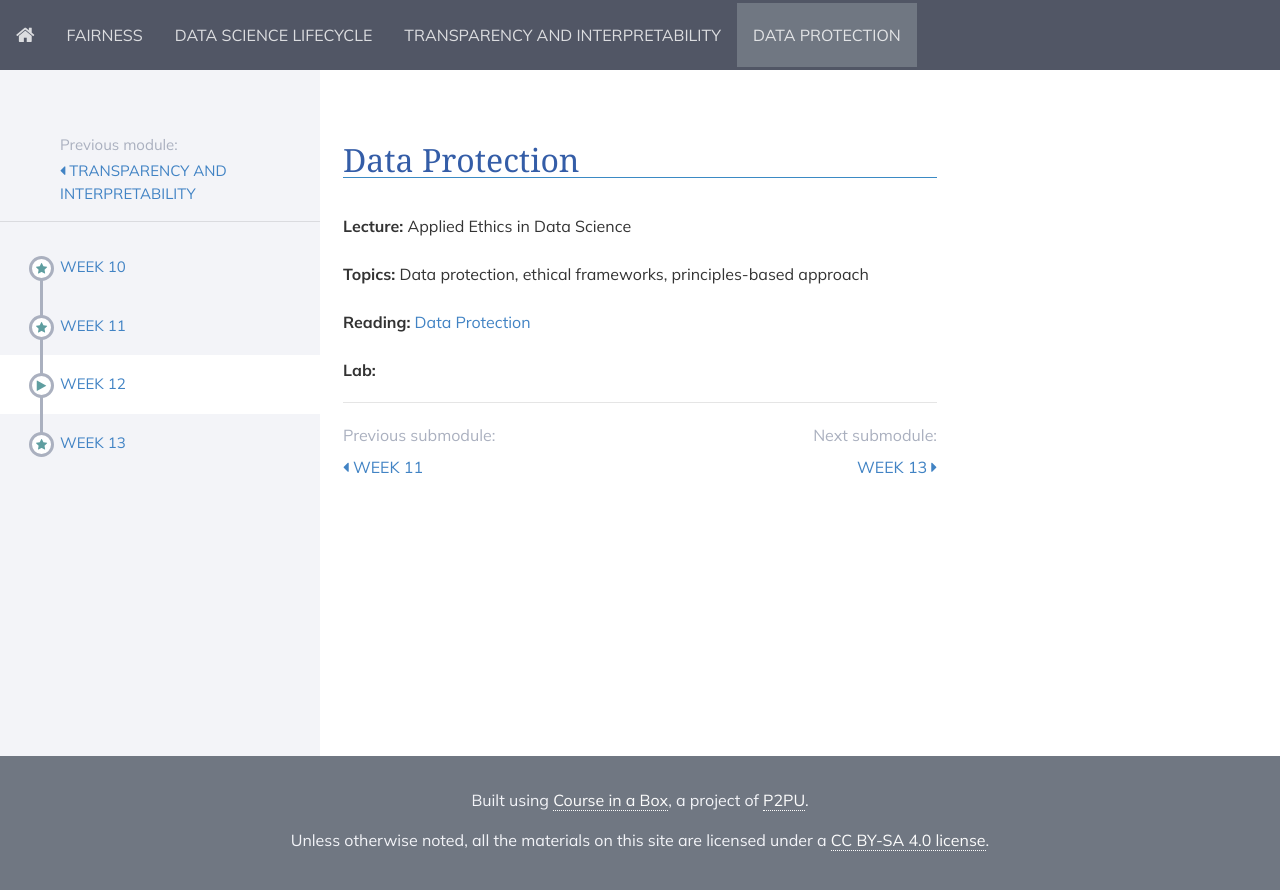
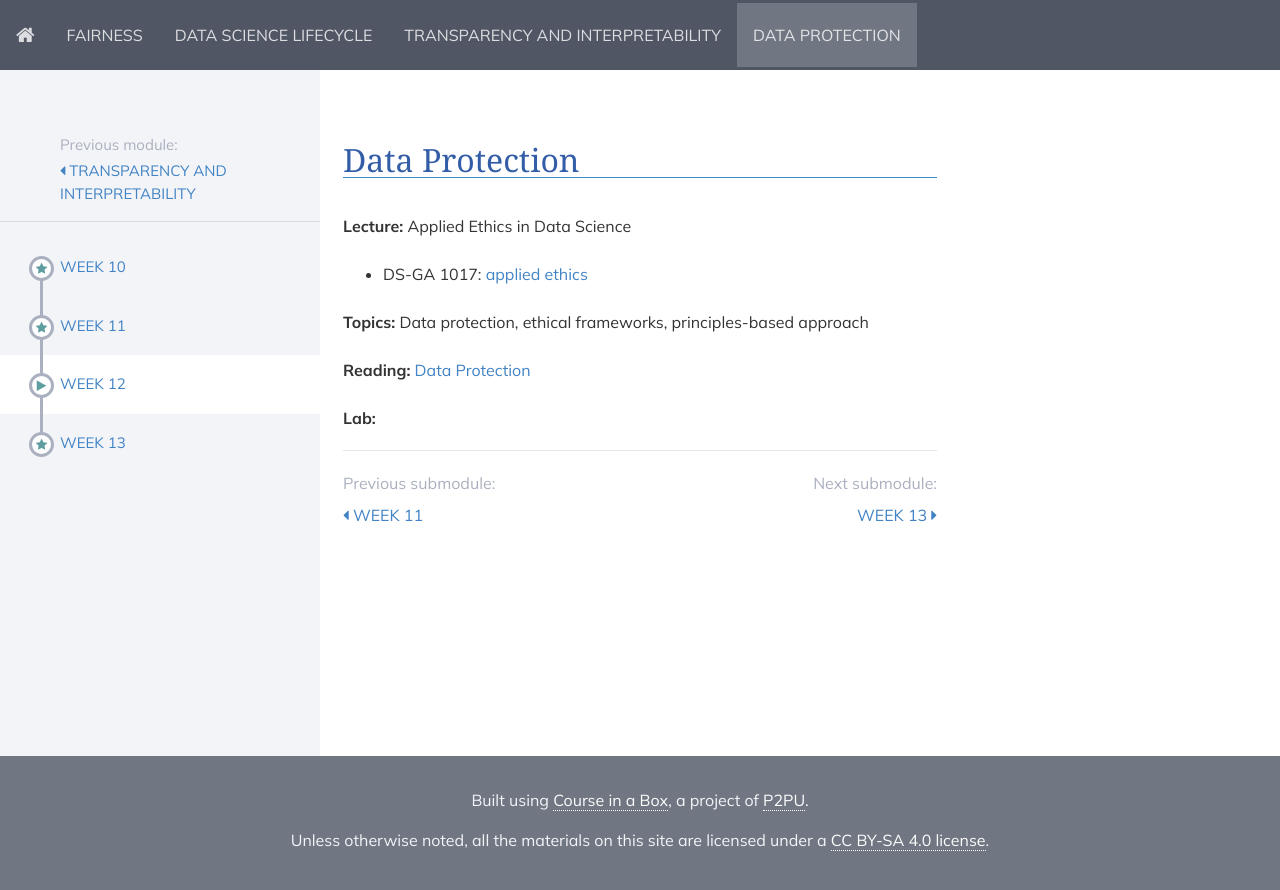
Before and after one commit to DataResponsibly/rds24, a Jekyll site: the page built from modules/data_protection/_posts/2000-01-03-week9.md, in a window 1280 px wide. Shown: the top 890 px of the page. Built offline with Jekyll 4.4.1, drawn with Linux system fonts in a browser that asks for light colours; nearby versions of some CDN libraries.

Commit message:
Update 2000-01-03-week9.md

```diff
--- a/modules/data_protection/_posts/2000-01-03-week9.md
+++ b/modules/data_protection/_posts/2000-01-03-week9.md
@@ -7,7 +7,7 @@ title: Week 12
 **Lecture:** Applied Ethics in Data Science
 
  <!-- * DS-UA 202: [applied ethics in data science](../../../assets/9_ethics_202_2023.pdf) -->
- <!-- * DS-GA 1017: [applied ethics](../../../assets/9_Ethics_1017.pdf) -->
+* DS-GA 1017: [applied ethics](../../../assets/12_Ethics_1017.pdf)
 
 **Topics:** Data protection, ethical frameworks, principles-based approach
 
```
